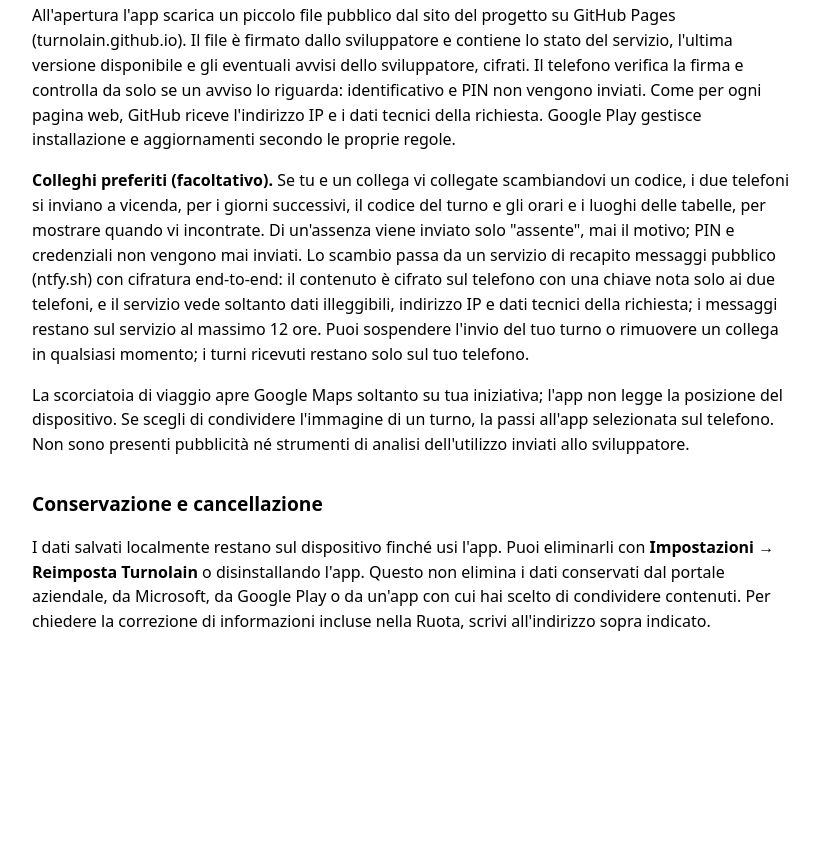
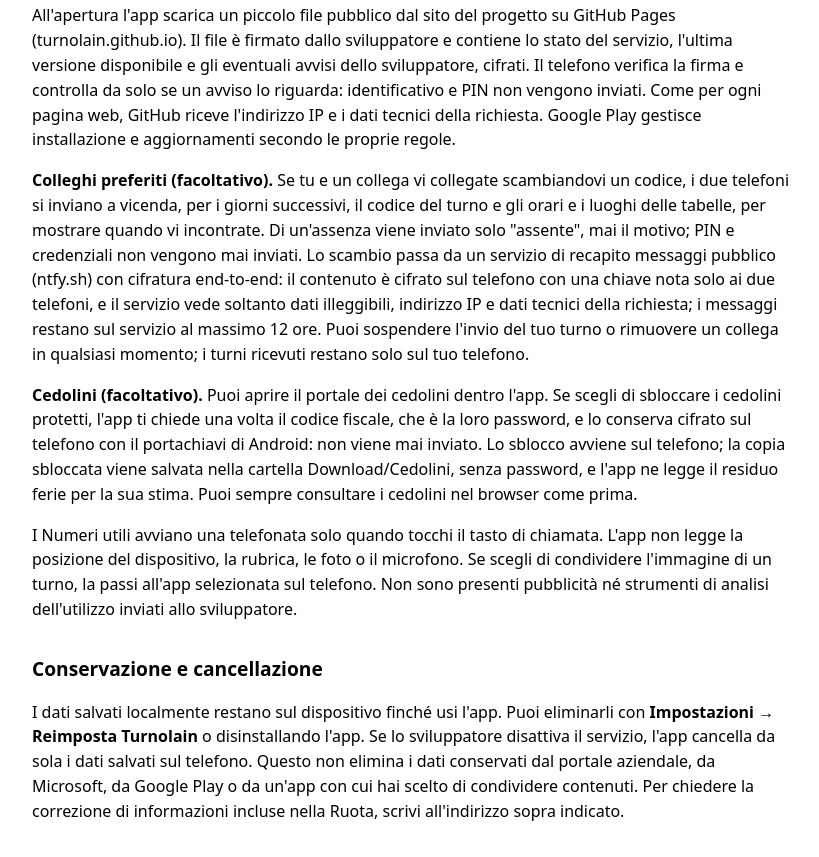
Before and after one commit to Turnolain/Turnolain.github.io, a plain HTML site: page privacy/attilio-smart.html in a window 1280 px wide. Shown: the part 631-1488 px from the top of the page, without its empty margins (228-1047 px from the left). Before the commit the page ends 1341 px from the top, so only its background shows below. Drawn offline with Linux system fonts and the light colour scheme.

Commit message:
Informativa privacy aggiornata

```diff
--- a/privacy/attilio-smart.html
+++ b/privacy/attilio-smart.html
@@ -16,7 +16,7 @@
 <body>
   <main>
     <h1>Informativa privacy di Turnolain</h1>
-    <p><strong>Ultimo aggiornamento:</strong> 10 ottobre 2026.</p>
+    <p><strong>Ultimo aggiornamento:</strong> 16 novembre 2026.</p>
     <p>Turnolain aiuta un piccolo gruppo
     invitato a consultare e gestire i propri turni di lavoro. Per domande sulla
     privacy o richieste relative ai dati del progetto:
@@ -58,8 +58,17 @@
     al massimo 12 ore. Puoi sospendere l'invio del tuo turno o rimuovere un
     collega in qualsiasi momento; i turni ricevuti restano solo sul tuo
     telefono.</p>
-    <p>La scorciatoia di viaggio apre Google Maps soltanto su tua iniziativa;
-    l'app non legge la posizione del dispositivo. Se scegli di condividere
+    <p><strong>Cedolini (facoltativo).</strong> Puoi aprire il portale dei
+    cedolini dentro l'app. Se scegli di sbloccare i cedolini protetti, l'app
+    ti chiede una volta il codice fiscale, che è la loro password, e lo conserva
+    cifrato sul telefono con il portachiavi di Android: non viene mai inviato.
+    Lo sblocco avviene sul telefono; la copia sbloccata viene salvata nella
+    cartella Download/Cedolini, senza password, e l'app ne legge il residuo
+    ferie per la sua stima. Puoi sempre consultare i cedolini nel browser
+    come prima.</p>
+    <p>I Numeri utili avviano una telefonata solo quando tocchi il tasto di
+    chiamata. L'app non legge la posizione del dispositivo, la rubrica, le foto
+    o il microfono. Se scegli di condividere
     l'immagine di un turno, la passi all'app selezionata sul telefono. Non sono
     presenti pubblicità né strumenti di analisi dell'utilizzo inviati allo
     sviluppatore.</p>
@@ -67,7 +76,8 @@
     <h2>Conservazione e cancellazione</h2>
     <p>I dati salvati localmente restano sul dispositivo finché usi l'app.
     Puoi eliminarli con <strong>Impostazioni → Reimposta Turnolain</strong>
-    o disinstallando l'app. Questo non elimina i dati conservati dal portale
+    o disinstallando l'app. Se lo sviluppatore disattiva il servizio, l'app
+    cancella da sola i dati salvati sul telefono. Questo non elimina i dati conservati dal portale
     aziendale, da Microsoft, da Google Play o da un'app con cui hai scelto di
     condividere contenuti. Per chiedere la correzione di informazioni incluse
     nella Ruota, scrivi all'indirizzo sopra indicato.</p>
```
